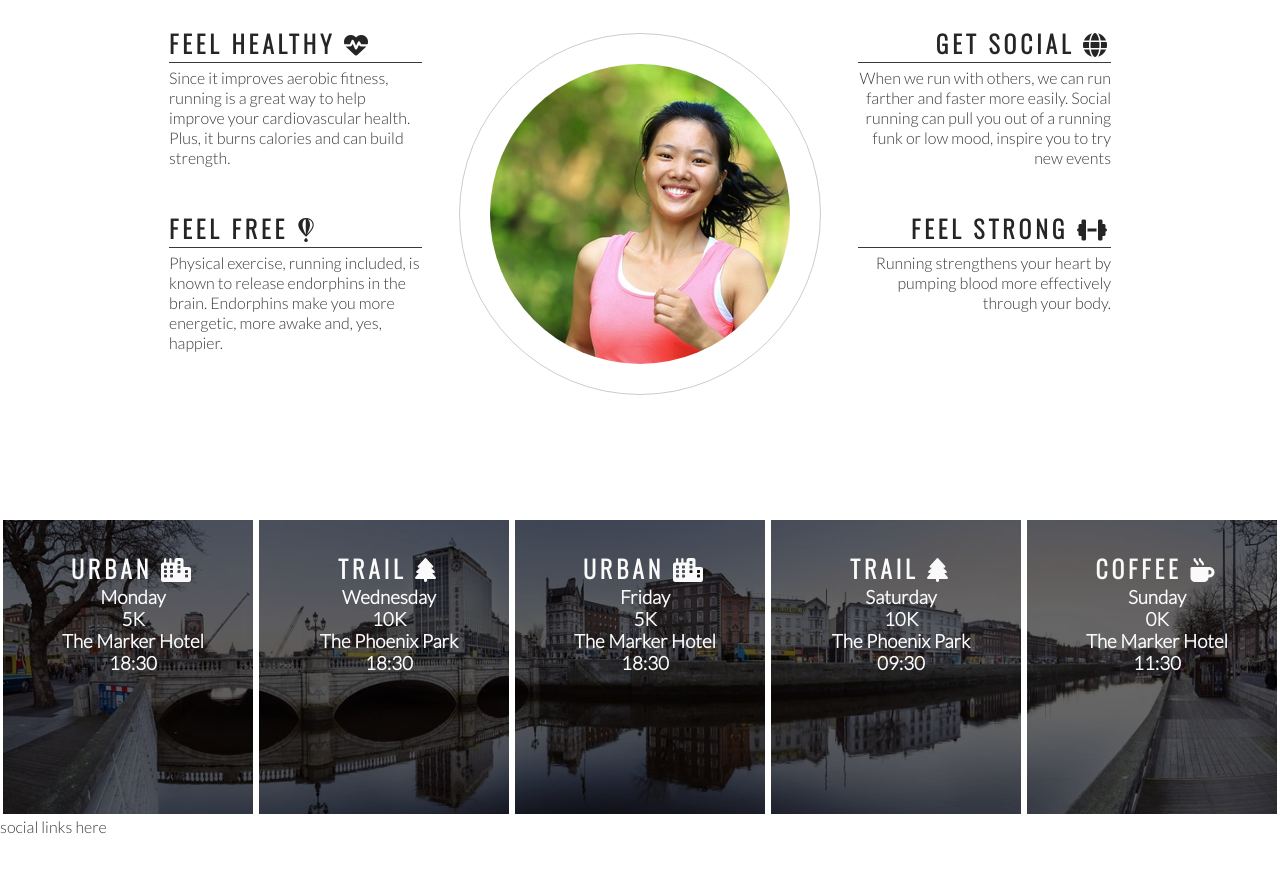
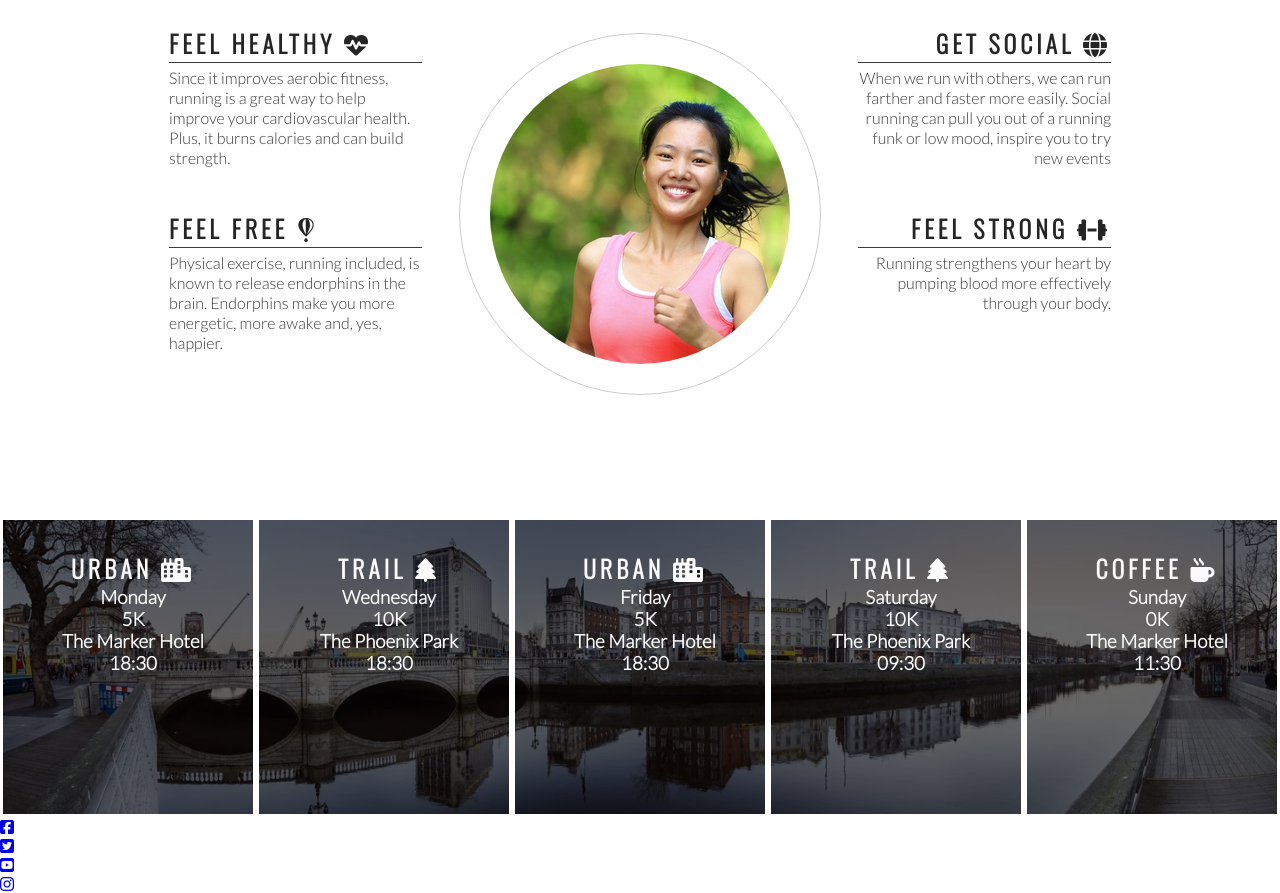
Before and after one commit to mmarmelomartelo/love-running-project, a plain HTML site: page index.html in a window 1280 px wide. Shown: the part 778-1671 px from the top of the page. Before the commit the page ends 1614 px from the top, so only its background shows below. Drawn offline with nearby package versions, Linux system fonts and the light colour scheme.

Commit message:
add social media links and icons to footer element

```diff
--- a/index.html
+++ b/index.html
@@ -121,7 +121,20 @@
         </div>
     </section>
     <footer>
-        social links here
+        <ul>
+            <li>
+                <a href="www.facebook.com" target="_blank" rel="noopener" aria-label="Visit our Facebook Page (opens in a new page)"><i class="fab fa-facebook-square"></i></a>
+            </li>
+            <li>
+                <a href="www.twitter.com" target="_blank" rel="noopener" aria-label="Visit our twitter (opens in a new page)"><i class="fab fa-twitter-square"></i></a>
+            </li>
+            <li>
+                <a href="www.youtube.com" target="_blank" rel="noopener" aria-label="Visit our YouTube Channel (opens in a new page)"><i class="fab fa-youtube-square"></i></a>
+            </li>
+            <li>
+                <a href="www.instagram.com" target="_blank" rel="noopener" aria-label="Visit our instagram profile (opens in a new page)"><i class="fab fa-instagram"></i></a>
+            </li>
+        </ul>
     </footer>
     <script src="https://kit.fontawesome.com/befdf39071.js" crossorigin="anonymous"></script>
 </body>
```
